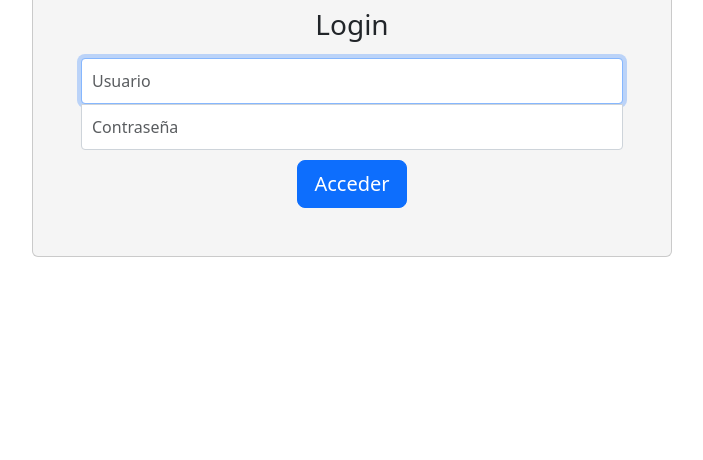
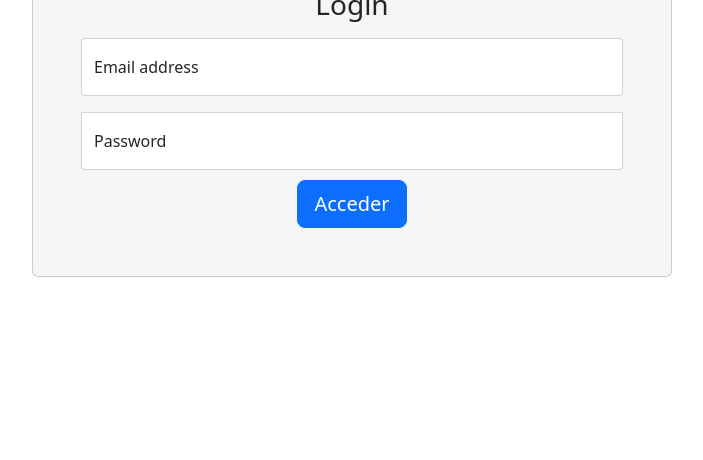
Before and after one commit to Frnbrz/hito_1er_trimestre, a website: page cliente/public/index.html in a window 1280 px wide. Shown: the part 340-800 px from the top of the page, without its empty margins (288-991 px from the left). Drawn offline with Linux system fonts and the light colour scheme.

Commit message:
add error

```diff
--- a/cliente/public/index.html
+++ b/cliente/public/index.html
@@ -17,25 +17,25 @@
           height="72"
         />
         <h1 class="h3 mb-3 font-weight-normal">Login</h1>
-				<label for="inputEmail" class="sr-only">Usuario</label>
+        <div class="form-floating mb-3">
           <input
             type="email"
-					id="inputEmail"
             class="form-control"
-					placeholder="Usuario"
-					required=""
-					autofocus=""
-					name="email"
+            id="floatingInput"
+            placeholder="name@example.com"
           />
-				<label for="inputPassword" class="sr-only">Contraseña</label>
+          <label for="floatingInput">Email address</label>
+        </div>
+        <div class="form-floating">
           <input
             type="password"
-					id="inputPassword"
             class="form-control"
-					placeholder="Contraseña"
-					required=""
-					name="password"
+            id="floatingPassword"
+            placeholder="Password"
           />
+          <label for="floatingPassword">Password</label>
+          <div class="error"></div>
+        </div>
         <button
           class="btn btn-lg btn-primary btn-block"
           type="button"
```
Lines whose indentation alone changed are shown as unchanged.
